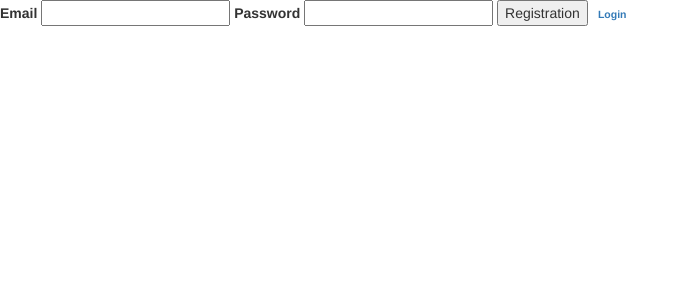
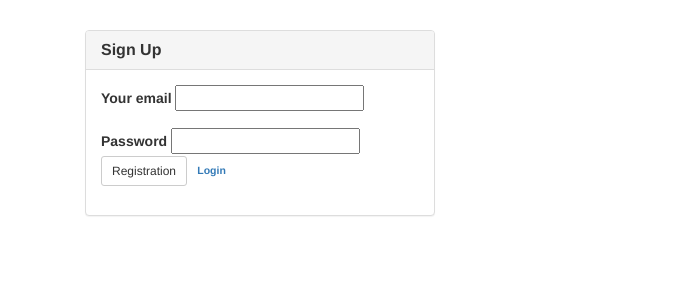
Before and after one commit to yurabysaha/mail_sender, a Django app: page /user/registration/ in a window 1280 px wide. Shown: the top 300 px of the page, without its empty margins (0-689 px from the left). Run offline with Django 3.2, Linux system fonts and the light colour scheme; some libraries are stand-ins or nearby versions.

Commit message:
Greated bootstrap view for register page

```diff
--- a/user_profile/templates/mail_sender/registration.html
+++ b/user_profile/templates/mail_sender/registration.html
@@ -1,28 +1,38 @@
+<html>
+    <head>
         <link href="//maxcdn.bootstrapcdn.com/bootstrap/3.3.0/css/bootstrap.min.css" rel="stylesheet" id="bootstrap-css">
         <script src="//maxcdn.bootstrapcdn.com/bootstrap/3.3.0/js/bootstrap.min.js"></script>
         <script src="//code.jquery.com/jquery-1.11.1.min.js"></script>
-
+    </head>
         {% block registration %}
             {% if not user.is_authenticated %}
-<div class="large-offset-3 large-6 columns">
+               <div class="container" style="margin-top:30px">
+                    <div class="col-md-4">
+                        <div class="panel panel-default">
+                            <div class="panel-heading"><h3 class="panel-title"><strong>Sign Up</strong></h3></div>
+                            <div class="panel-body">
                                 <form action="/user/registration/" method="post">
                                     {% csrf_token %}
-		<label for="username">Email</label>
-		<input type="text" name="username", id="username">
-		<label for="password">Password</label>
+                                    <div class="form-group">
+                                        <label for="exampleInputEmail1">Your email</label>
+                                        <input type="text" name="username", id="username"></div>
+                                            <div>
+                                                <label for="exampleInputPassword1">Password</label>
                                                 <input type="text" name="password", id="password">
+                                            </div>
                                         {% if login_error %}
                                             <label class="error">{{ login_error }}</label>
                                         {% endif %}
-		<input class="button" type="submit" value="Registration">
+                                            <input class="btn btn-sm btn-default" type="submit" value="Registration">
                                             <div class="label round secondary"><a href="/user/login/">Login</a></div>
                                 </form>
-</div>
                                         {% else %}
-
                                             Welcome {{ user.email }}
                                             <a href="/user/logout/">Logout</a>
-
                                         {% endif %}
-
+                            </div>
+                        </div>
+                    </div>
+                </div>
         {% endblock %}
+</html>
```
Lines whose indentation alone changed are shown as unchanged.
